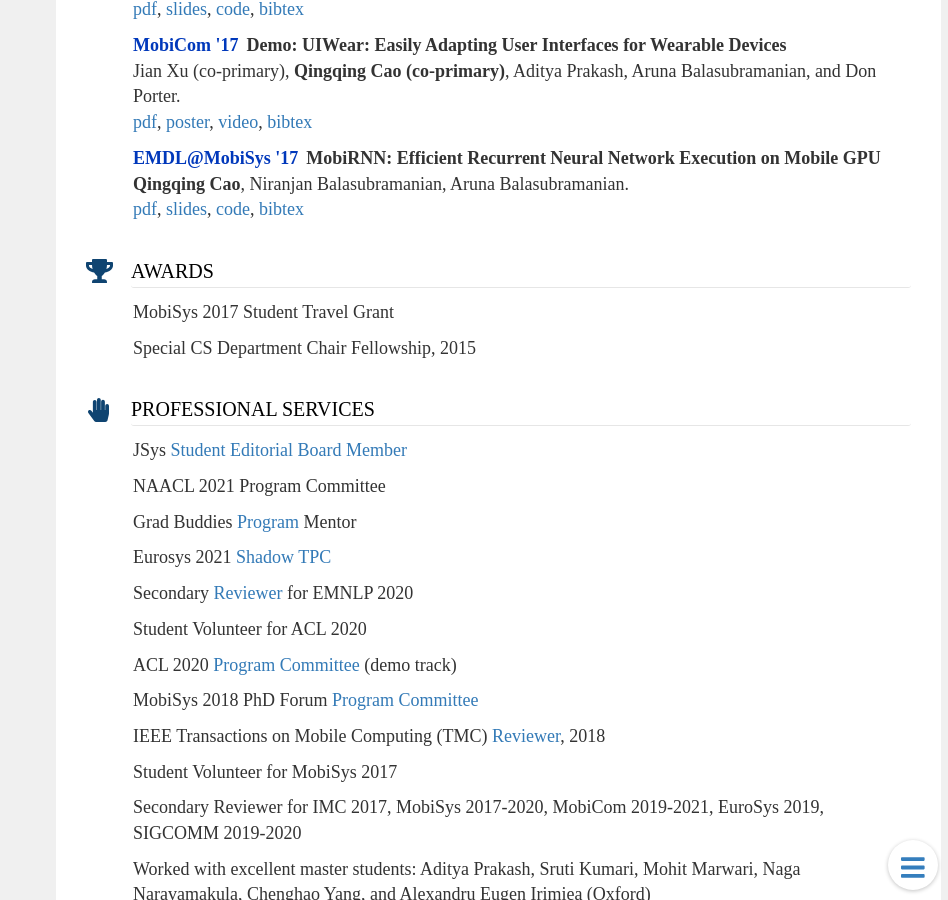
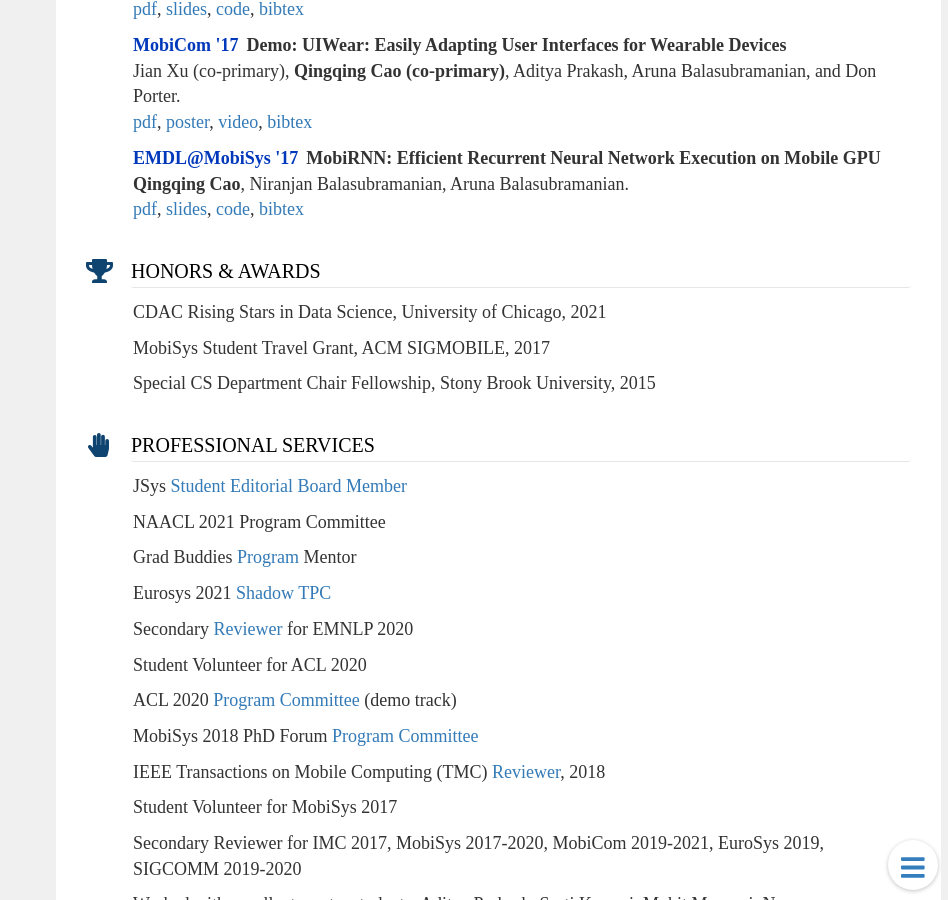
Before and after one commit to csarron/csarron.github.io, a Jekyll site: the page built from index.md, in a window 1280 px wide and 900 px high, scrolled down 1317 px. Shown: the whole window, without its empty margins (332-1280 px from the left). Built offline with Jekyll 4.4.1, drawn with Linux system fonts in a browser that asks for light colours.

Commit message:
up awards

```diff
--- a/index.md
+++ b/index.md
@@ -154,11 +154,12 @@
           resource: >
             [pdf](/assets/mobirnn.pdf), [slides](/assets/mobirnn_slides.pptx), [code](https://github.com/SBUNetSys/MobiRNN-EMDL17), [bibtex](/assets/mobirnn.bib)
 notable:
-  - name: Awards
+  - name: Honors & Awards
     style: fas fa-trophy
     items:
-      - name: MobiSys 2017 Student Travel Grant
-      - name: Special CS Department Chair Fellowship, 2015
+      - name: CDAC Rising Stars in Data Science, University of Chicago, 2021
+      - name: MobiSys Student Travel Grant, ACM SIGMOBILE, 2017
+      - name: Special CS Department Chair Fellowship, Stony Brook University, 2015
   - name: Professional Services
     style: fas fa-hand-paper
     items:
```
